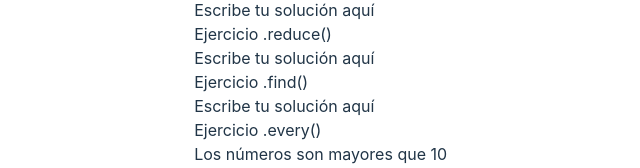
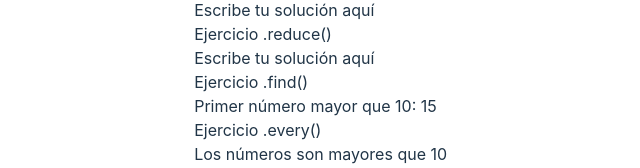
Before and after one commit to FSDSTR1023/react-javascript-exercices, a React (Vite) app: page / in a window 1280 px wide. Shown: the part 215-383 px from the top of the page, without its empty margins (312-952 px from the left). Built offline with nearby package versions, Linux system fonts and the light colour scheme.

Commit message:
Método find

```diff
--- a/src/components/MetodoFind.jsx
+++ b/src/components/MetodoFind.jsx
@@ -9,7 +9,7 @@ export const MetodoFind = () => {
 
   return (
     <>
-      Escribe tu solución aquí
+      Primer número mayor que 10: {numeros.find((number)=>number>10)}
     </>
   );
 };
```
